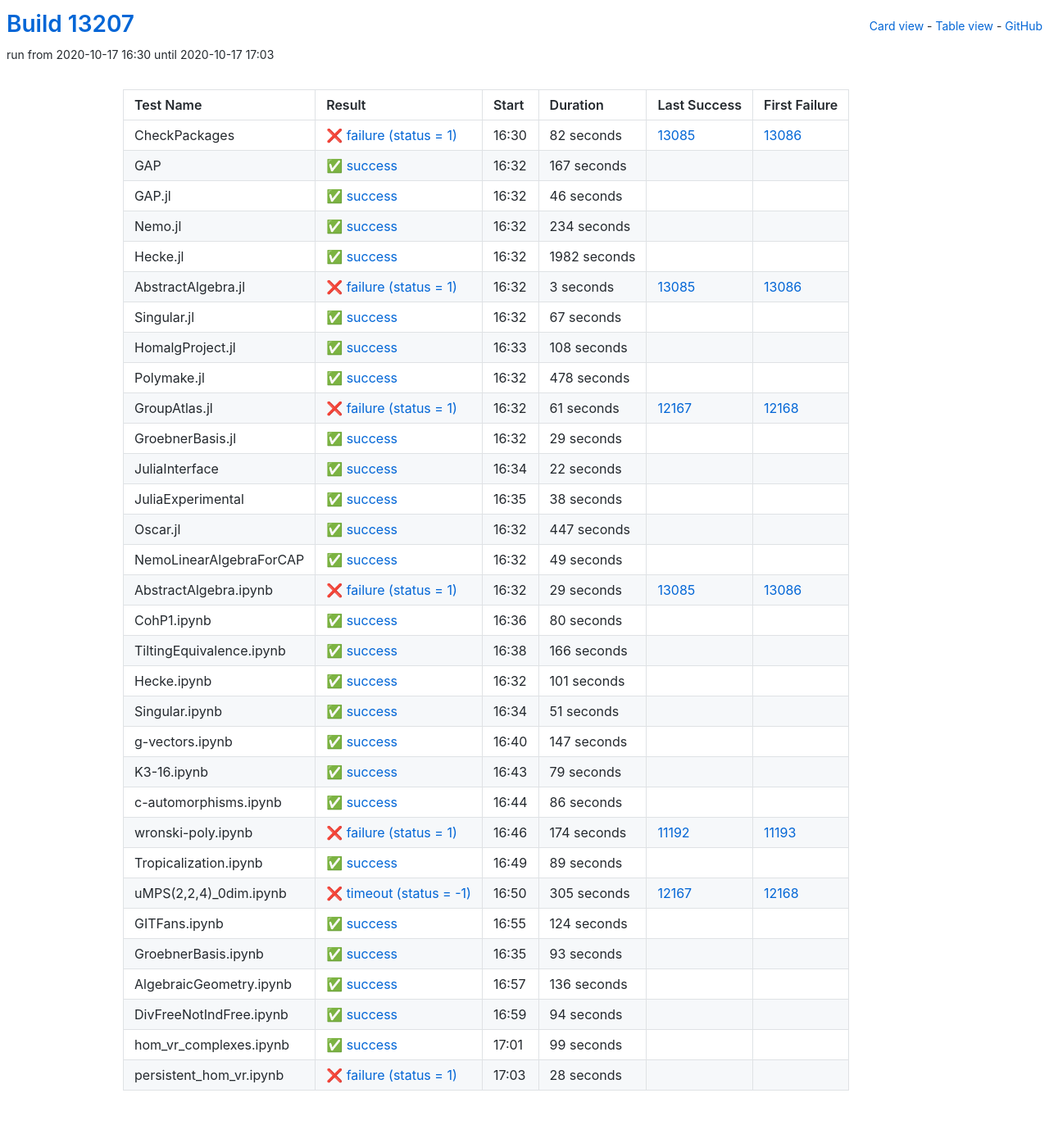
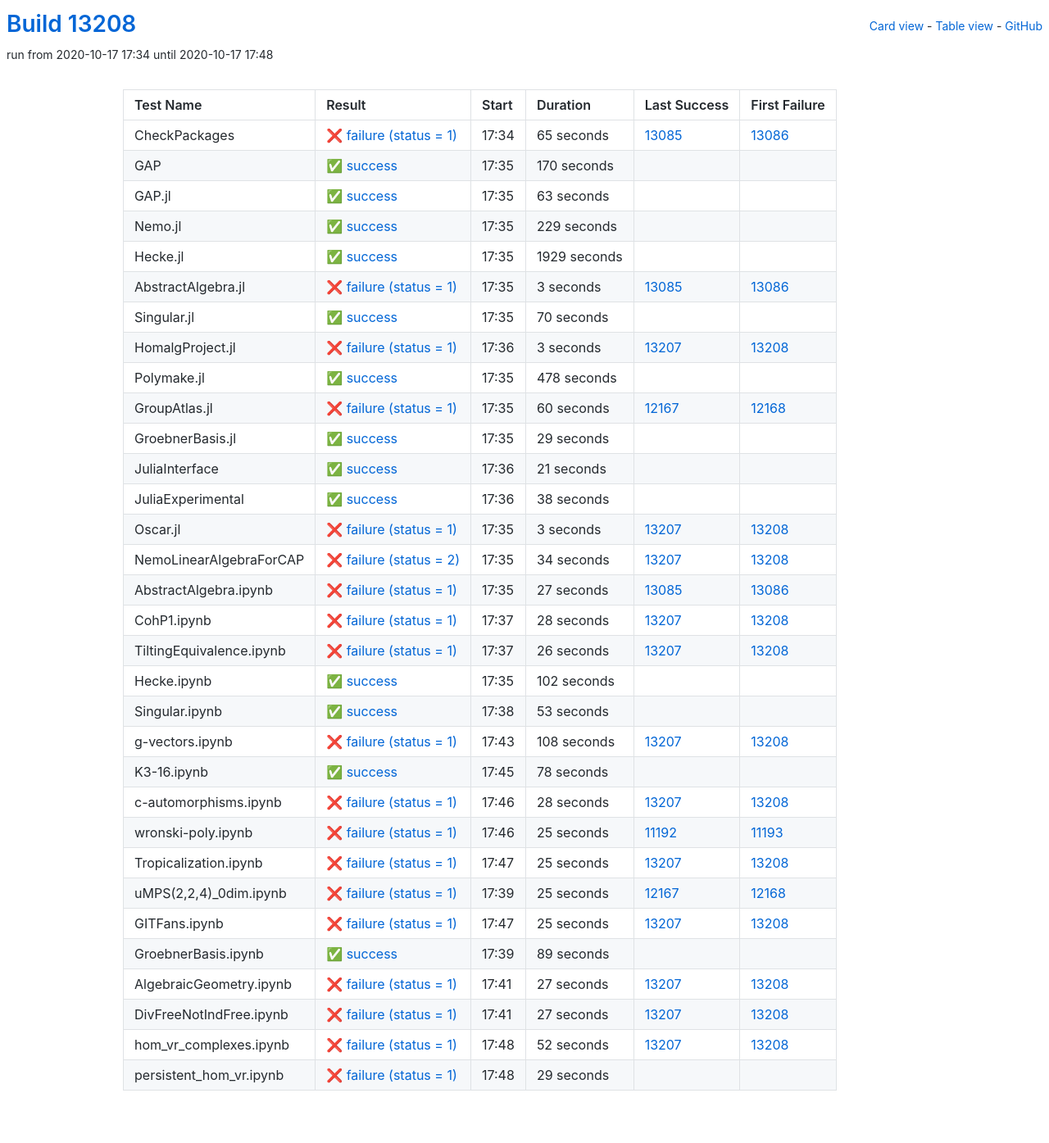
Before and after one commit to oscar-system/oscar-ci-status, a Jekyll site: the page built from table.html, in a window 1280 px wide. Shown: the whole page at 82% size. Built offline with Jekyll 4.4.1, drawn with Linux system fonts in a browser that asks for light colours.

Commit message:
Build #13208

```diff
--- a/_data/ci.yml
+++ b/_data/ci.yml
@@ -1,6 +1,6 @@
 ---
-build: 13207
-build_url: https://oscarci.mathematik.uni-kl.de/job/oscar/13207/
+build: 13208
+build_url: https://oscarci.mathematik.uni-kl.de/job/oscar/13208/
 job: oscar
 organization: oscar-system
 repo: oscar-ci-status
@@ -8,68 +8,68 @@
 tests:
 - name: CheckPackages
   id: checkpackages
-  log: https://oscarci.mathematik.uni-kl.de/job/oscar/13207/artifact/logs/build-13207/CheckPackages.log
-  start: 2020-10-17 16:30
+  log: https://oscarci.mathematik.uni-kl.de/job/oscar/13208/artifact/logs/build-13208/CheckPackages.log
+  start: 2020-10-17 17:34
   success: false
   exitcode: 1
   status: failure
-  duration: 82
+  duration: 65
   last_success: 13085
   last_success_url: https://oscarci.mathematik.uni-kl.de/job/oscar/13085/
   first_failure: 13086
   first_failure_url: https://oscarci.mathematik.uni-kl.de/job/oscar/13086/
 - name: GAP
   id: gap
-  log: https://oscarci.mathematik.uni-kl.de/job/oscar/13207/artifact/logs/build-13207/GAP.log
-  start: 2020-10-17 16:32
+  log: https://oscarci.mathematik.uni-kl.de/job/oscar/13208/artifact/logs/build-13208/GAP.log
+  start: 2020-10-17 17:35
   success: true
   exitcode: 0
   status: success
-  duration: 167
+  duration: 170
   last_success: false
   last_success_url:
   first_failure: false
   first_failure_url:
 - name: GAP.jl
   id: gap-jl
-  log: https://oscarci.mathematik.uni-kl.de/job/oscar/13207/artifact/logs/build-13207/GAP.jl.log
-  start: 2020-10-17 16:32
+  log: https://oscarci.mathematik.uni-kl.de/job/oscar/13208/artifact/logs/build-13208/GAP.jl.log
+  start: 2020-10-17 17:35
   success: true
   exitcode: 0
   status: success
-  duration: 46
+  duration: 63
   last_success: false
   last_success_url:
   first_failure: false
   first_failure_url:
 - name: Nemo.jl
   id: nemo-jl
-  log: https://oscarci.mathematik.uni-kl.de/job/oscar/13207/artifact/logs/build-13207/Nemo.jl.log
-  start: 2020-10-17 16:32
+  log: https://oscarci.mathematik.uni-kl.de/job/oscar/13208/artifact/logs/build-13208/Nemo.jl.log
+  start: 2020-10-17 17:35
   success: true
   exitcode: 0
   status: success
-  duration: 234
+  duration: 229
   last_success: false
   last_success_url:
   first_failure: false
   first_failure_url:
 - name: Hecke.jl
   id: hecke-jl
-  log: https://oscarci.mathematik.uni-kl.de/job/oscar/13207/artifact/logs/build-13207/Hecke.jl.log
-  start: 2020-10-17 16:32
+  log: https://oscarci.mathematik.uni-kl.de/job/oscar/13208/artifact/logs/build-13208/Hecke.jl.log
+  start: 2020-10-17 17:35
   success: true
   exitcode: 0
   status: success
-  duration: 1982
+  duration: 1929
   last_success: false
   last_success_url:
   first_failure: false
   first_failure_url:
 - name: AbstractAlgebra.jl
   id: abstractalgebra-jl
-  log: https://oscarci.mathematik.uni-kl.de/job/oscar/13207/artifact/logs/build-13207/AbstractAlgebra.jl.log
-  start: 2020-10-17 16:32
+  log: https://oscarci.mathematik.uni-kl.de/job/oscar/13208/artifact/logs/build-13208/AbstractAlgebra.jl.log
+  start: 2020-10-17 17:35
   success: false
   exitcode: 1
   status: failure
@@ -80,32 +80,32 @@
   first_failure_url: https://oscarci.mathematik.uni-kl.de/job/oscar/13086/
 - name: Singular.jl
   id: singular-jl
-  log: https://oscarci.mathematik.uni-kl.de/job/oscar/13207/artifact/logs/build-13207/Singular.jl.log
-  start: 2020-10-17 16:32
+  log: https://oscarci.mathematik.uni-kl.de/job/oscar/13208/artifact/logs/build-13208/Singular.jl.log
+  start: 2020-10-17 17:35
   success: true
   exitcode: 0
   status: success
-  duration: 67
+  duration: 70
   last_success: false
   last_success_url:
   first_failure: false
   first_failure_url:
 - name: HomalgProject.jl
   id: homalgproject-jl
-  log: https://oscarci.mathematik.uni-kl.de/job/oscar/13207/artifact/logs/build-13207/HomalgProject.jl.log
-  start: 2020-10-17 16:33
-  success: true
-  exitcode: 0
-  status: success
-  duration: 108
-  last_success: false
-  last_success_url:
-  first_failure: false
-  first_failure_url:
+  log: https://oscarci.mathematik.uni-kl.de/job/oscar/13208/artifact/logs/build-13208/HomalgProject.jl.log
+  start: 2020-10-17 17:36
+  success: false
+  exitcode: 1
+  status: failure
+  duration: 3
+  last_success: 13207
+  last_success_url: https://oscarci.mathematik.uni-kl.de/job/oscar/13207/
+  first_failure: 13208
+  first_failure_url: https://oscarci.mathematik.uni-kl.de/job/oscar/13208/
 - name: Polymake.jl
   id: polymake-jl
-  log: https://oscarci.mathematik.uni-kl.de/job/oscar/13207/artifact/logs/build-13207/Polymake.jl.log
-  start: 2020-10-17 16:32
+  log: https://oscarci.mathematik.uni-kl.de/job/oscar/13208/artifact/logs/build-13208/Polymake.jl.log
+  start: 2020-10-17 17:35
   success: true
   exitcode: 0
   status: success
@@ -116,20 +116,20 @@
   first_failure_url:
 - name: GroupAtlas.jl
   id: groupatlas-jl
-  log: https://oscarci.mathematik.uni-kl.de/job/oscar/13207/artifact/logs/build-13207/GroupAtlas.jl.log
-  start: 2020-10-17 16:32
+  log: https://oscarci.mathematik.uni-kl.de/job/oscar/13208/artifact/logs/build-13208/GroupAtlas.jl.log
+  start: 2020-10-17 17:35
   success: false
   exitcode: 1
   status: failure
-  duration: 61
+  duration: 60
   last_success: 12167
   last_success_url: https://oscarci.mathematik.uni-kl.de/job/oscar/12167/
   first_failure: 12168
   first_failure_url: https://oscarci.mathematik.uni-kl.de/job/oscar/12168/
 - name: GroebnerBasis.jl
   id: groebnerbasis-jl
-  log: https://oscarci.mathematik.uni-kl.de/job/oscar/13207/artifact/logs/build-13207/GroebnerBasis.jl.log
-  start: 2020-10-17 16:32
+  log: https://oscarci.mathematik.uni-kl.de/job/oscar/13208/artifact/logs/build-13208/GroebnerBasis.jl.log
+  start: 2020-10-17 17:35
   success: true
   exitcode: 0
   status: success
@@ -140,20 +140,20 @@
   first_failure_url:
 - name: JuliaInterface
   id: juliainterface
-  log: https://oscarci.mathematik.uni-kl.de/job/oscar/13207/artifact/logs/build-13207/JuliaInterface.log
-  start: 2020-10-17 16:34
+  log: https://oscarci.mathematik.uni-kl.de/job/oscar/13208/artifact/logs/build-13208/JuliaInterface.log
+  start: 2020-10-17 17:36
   success: true
   exitcode: 0
   status: success
-  duration: 22
+  duration: 21
   last_success: false
   last_success_url:
   first_failure: false
   first_failure_url:
 - name: JuliaExperimental
   id: juliaexperimental
-  log: https://oscarci.mathematik.uni-kl.de/job/oscar/13207/artifact/logs/build-13207/JuliaExperimental.log
-  start: 2020-10-17 16:35
+  log: https://oscarci.mathematik.uni-kl.de/job/oscar/13208/artifact/logs/build-13208/JuliaExperimental.log
+  start: 2020-10-17 17:36
   success: true
   exitcode: 0
   status: success
@@ -164,140 +164,176 @@
   first_failure_url:
 - name: Oscar.jl
   id: oscar-jl
-  log: https://oscarci.mathematik.uni-kl.de/job/oscar/13207/artifact/logs/build-13207/Oscar.jl.log
-  start: 2020-10-17 16:32
-  success: true
-  exitcode: 0
-  status: success
-  duration: 447
-  last_success: false
-  last_success_url:
-  first_failure: false
-  first_failure_url:
-- name: NemoLinearAlgebraForCAP
-  id: nemolinearalgebraforcap
-  log: https://oscarci.mathematik.uni-kl.de/job/oscar/13207/artifact/logs/build-13207/NemoLinearAlgebraForCAP.log
-  start: 2020-10-17 16:32
-  success: true
-  exitcode: 0
-  status: success
-  duration: 49
-  last_success: false
-  last_success_url:
-  first_failure: false
-  first_failure_url:
-- name: AbstractAlgebra.ipynb
-  id: abstractalgebra-ipynb
-  log: https://oscarci.mathematik.uni-kl.de/job/oscar/13207/artifact/logs/build-13207/AbstractAlgebra.ipynb.log
-  start: 2020-10-17 16:32
+  log: https://oscarci.mathematik.uni-kl.de/job/oscar/13208/artifact/logs/build-13208/Oscar.jl.log
+  start: 2020-10-17 17:35
   success: false
   exitcode: 1
   status: failure
-  duration: 29
+  duration: 3
+  last_success: 13207
+  last_success_url: https://oscarci.mathematik.uni-kl.de/job/oscar/13207/
+  first_failure: 13208
+  first_failure_url: https://oscarci.mathematik.uni-kl.de/job/oscar/13208/
+- name: NemoLinearAlgebraForCAP
+  id: nemolinearalgebraforcap
+  log: https://oscarci.mathematik.uni-kl.de/job/oscar/13208/artifact/logs/build-13208/NemoLinearAlgebraForCAP.log
+  start: 2020-10-17 17:35
+  success: false
+  exitcode: 2
+  status: failure
+  duration: 34
+  last_success: 13207
+  last_success_url: https://oscarci.mathematik.uni-kl.de/job/oscar/13207/
+  first_failure: 13208
+  first_failure_url: https://oscarci.mathematik.uni-kl.de/job/oscar/13208/
+- name: AbstractAlgebra.ipynb
+  id: abstractalgebra-ipynb
+  log: https://oscarci.mathematik.uni-kl.de/job/oscar/13208/artifact/logs/build-13208/AbstractAlgebra.ipynb.log
+  start: 2020-10-17 17:35
+  success: false
+  exitcode: 1
+  status: failure
+  duration: 27
   last_success: 13085
   last_success_url: https://oscarci.mathematik.uni-kl.de/job/oscar/13085/
   first_failure: 13086
   first_failure_url: https://oscarci.mathematik.uni-kl.de/job/oscar/13086/
 - name: CohP1.ipynb
   id: cohp1-ipynb
-  log: https://oscarci.mathematik.uni-kl.de/job/oscar/13207/artifact/logs/build-13207/CohP1.ipynb.log
-  start: 2020-10-17 16:36
+  log: https://oscarci.mathematik.uni-kl.de/job/oscar/13208/artifact/logs/build-13208/CohP1.ipynb.log
+  start: 2020-10-17 17:37
+  success: false
+  exitcode: 1
+  status: failure
+  duration: 28
+  last_success: 13207
+  last_success_url: https://oscarci.mathematik.uni-kl.de/job/oscar/13207/
+  first_failure: 13208
+  first_failure_url: https://oscarci.mathematik.uni-kl.de/job/oscar/13208/
+- name: TiltingEquivalence.ipynb
+  id: tiltingequivalence-ipynb
+  log: https://oscarci.mathematik.uni-kl.de/job/oscar/13208/artifact/logs/build-13208/TiltingEquivalence.ipynb.log
+  start: 2020-10-17 17:37
+  success: false
+  exitcode: 1
+  status: failure
+  duration: 26
+  last_success: 13207
+  last_success_url: https://oscarci.mathematik.uni-kl.de/job/oscar/13207/
+  first_failure: 13208
+  first_failure_url: https://oscarci.mathematik.uni-kl.de/job/oscar/13208/
+- name: Hecke.ipynb
+  id: hecke-ipynb
+  log: https://oscarci.mathematik.uni-kl.de/job/oscar/13208/artifact/logs/build-13208/Hecke.ipynb.log
+  start: 2020-10-17 17:35
   success: true
   exitcode: 0
   status: success
-  duration: 80
-  last_success: false
-  last_success_url:
-  first_failure: false
-  first_failure_url:
-- name: TiltingEquivalence.ipynb
-  id: tiltingequivalence-ipynb
-  log: https://oscarci.mathematik.uni-kl.de/job/oscar/13207/artifact/logs/build-13207/TiltingEquivalence.ipynb.log
-  start: 2020-10-17 16:38
-  success: true
-  exitcode: 0
-  status: success
-  duration: 166
-  last_success: false
-  last_success_url:
-  first_failure: false
-  first_failure_url:
-- name: Hecke.ipynb
-  id: hecke-ipynb
-  log: https://oscarci.mathematik.uni-kl.de/job/oscar/13207/artifact/logs/build-13207/Hecke.ipynb.log
-  start: 2020-10-17 16:32
-  success: true
-  exitcode: 0
-  status: success
-  duration: 101
+  duration: 102
   last_success: false
   last_success_url:
   first_failure: false
   first_failure_url:
 - name: Singular.ipynb
   id: singular-ipynb
-  log: https://oscarci.mathematik.uni-kl.de/job/oscar/13207/artifact/logs/build-13207/Singular.ipynb.log
-  start: 2020-10-17 16:34
+  log: https://oscarci.mathematik.uni-kl.de/job/oscar/13208/artifact/logs/build-13208/Singular.ipynb.log
+  start: 2020-10-17 17:38
   success: true
   exitcode: 0
   status: success
-  duration: 51
+  duration: 53
   last_success: false
   last_success_url:
   first_failure: false
   first_failure_url:
 - name: g-vectors.ipynb
   id: g-vectors-ipynb
-  log: https://oscarci.mathematik.uni-kl.de/job/oscar/13207/artifact/logs/build-13207/g-vectors.ipynb.log
-  start: 2020-10-17 16:40
+  log: https://oscarci.mathematik.uni-kl.de/job/oscar/13208/artifact/logs/build-13208/g-vectors.ipynb.log
+  start: 2020-10-17 17:43
+  success: false
+  exitcode: 1
+  status: failure
+  duration: 108
+  last_success: 13207
+  last_success_url: https://oscarci.mathematik.uni-kl.de/job/oscar/13207/
+  first_failure: 13208
+  first_failure_url: https://oscarci.mathematik.uni-kl.de/job/oscar/13208/
+- name: K3-16.ipynb
+  id: k3-16-ipynb
+  log: https://oscarci.mathematik.uni-kl.de/job/oscar/13208/artifact/logs/build-13208/K3-16.ipynb.log
+  start: 2020-10-17 17:45
   success: true
   exitcode: 0
   status: success
-  duration: 147
-  last_success: false
-  last_success_url:
-  first_failure: false
-  first_failure_url:
-- name: K3-16.ipynb
-  id: k3-16-ipynb
-  log: https://oscarci.mathematik.uni-kl.de/job/oscar/13207/artifact/logs/build-13207/K3-16.ipynb.log
-  start: 2020-10-17 16:43
-  success: true
-  exitcode: 0
-  status: success
-  duration: 79
+  duration: 78
   last_success: false
   last_success_url:
   first_failure: false
   first_failure_url:
 - name: c-automorphisms.ipynb
   id: c-automorphisms-ipynb
-  log: https://oscarci.mathematik.uni-kl.de/job/oscar/13207/artifact/logs/build-13207/c-automorphisms.ipynb.log
-  start: 2020-10-17 16:44
-  success: true
-  exitcode: 0
-  status: success
-  duration: 86
-  last_success: false
-  last_success_url:
-  first_failure: false
-  first_failure_url:
-- name: wronski-poly.ipynb
-  id: wronski-poly-ipynb
-  log: https://oscarci.mathematik.uni-kl.de/job/oscar/13207/artifact/logs/build-13207/wronski-poly.ipynb.log
-  start: 2020-10-17 16:46
+  log: https://oscarci.mathematik.uni-kl.de/job/oscar/13208/artifact/logs/build-13208/c-automorphisms.ipynb.log
+  start: 2020-10-17 17:46
   success: false
   exitcode: 1
   status: failure
-  duration: 174
+  duration: 28
+  last_success: 13207
+  last_success_url: https://oscarci.mathematik.uni-kl.de/job/oscar/13207/
+  first_failure: 13208
+  first_failure_url: https://oscarci.mathematik.uni-kl.de/job/oscar/13208/
+- name: wronski-poly.ipynb
+  id: wronski-poly-ipynb
+  log: https://oscarci.mathematik.uni-kl.de/job/oscar/13208/artifact/logs/build-13208/wronski-poly.ipynb.log
+  start: 2020-10-17 17:46
+  success: false
+  exitcode: 1
+  status: failure
+  duration: 25
   last_success: 11192
   last_success_url: https://oscarci.mathematik.uni-kl.de/job/oscar/11192/
   first_failure: 11193
   first_failure_url: https://oscarci.mathematik.uni-kl.de/job/oscar/11193/
 - name: Tropicalization.ipynb
   id: tropicalization-ipynb
-  log: https://oscarci.mathematik.uni-kl.de/job/oscar/13207/artifact/logs/build-13207/Tropicalization.ipynb.log
-  start: 2020-10-17 16:49
+  log: https://oscarci.mathematik.uni-kl.de/job/oscar/13208/artifact/logs/build-13208/Tropicalization.ipynb.log
+  start: 2020-10-17 17:47
+  success: false
+  exitcode: 1
+  status: failure
+  duration: 25
+  last_success: 13207
+  last_success_url: https://oscarci.mathematik.uni-kl.de/job/oscar/13207/
+  first_failure: 13208
+  first_failure_url: https://oscarci.mathematik.uni-kl.de/job/oscar/13208/
+- name: uMPS(2,2,4)_0dim.ipynb
+  id: umps-2-2-4-0dim-ipynb
+  log: https://oscarci.mathematik.uni-kl.de/job/oscar/13208/artifact/logs/build-13208/uMPS-2-2-4-_0dim.ipynb.log
+  start: 2020-10-17 17:39
+  success: false
+  exitcode: 1
+  status: failure
+  duration: 25
+  last_success: 12167
+  last_success_url: https://oscarci.mathematik.uni-kl.de/job/oscar/12167/
+  first_failure: 12168
+  first_failure_url: https://oscarci.mathematik.uni-kl.de/job/oscar/12168/
+- name: GITFans.ipynb
+  id: gitfans-ipynb
+  log: https://oscarci.mathematik.uni-kl.de/job/oscar/13208/artifact/logs/build-13208/GITFans.ipynb.log
+  start: 2020-10-17 17:47
+  success: false
+  exitcode: 1
+  status: failure
+  duration: 25
+  last_success: 13207
+  last_success_url: https://oscarci.mathematik.uni-kl.de/job/oscar/13207/
+  first_failure: 13208
+  first_failure_url: https://oscarci.mathematik.uni-kl.de/job/oscar/13208/
+- name: GroebnerBasis.ipynb
+  id: groebnerbasis-ipynb
+  log: https://oscarci.mathematik.uni-kl.de/job/oscar/13208/artifact/logs/build-13208/GroebnerBasis.ipynb.log
+  start: 2020-10-17 17:39
   success: true
   exitcode: 0
   status: success
@@ -306,87 +342,51 @@
   last_success_url:
   first_failure: false
   first_failure_url:
-- name: uMPS(2,2,4)_0dim.ipynb
-  id: umps-2-2-4-0dim-ipynb
-  log: https://oscarci.mathematik.uni-kl.de/job/oscar/13207/artifact/logs/build-13207/uMPS-2-2-4-_0dim.ipynb.log
-  start: 2020-10-17 16:50
+- name: AlgebraicGeometry.ipynb
+  id: algebraicgeometry-ipynb
+  log: https://oscarci.mathematik.uni-kl.de/job/oscar/13208/artifact/logs/build-13208/AlgebraicGeometry.ipynb.log
+  start: 2020-10-17 17:41
   success: false
-  exitcode: -1
-  status: timeout
-  duration: 305
-  last_success: 12167
-  last_success_url: https://oscarci.mathematik.uni-kl.de/job/oscar/12167/
-  first_failure: 12168
-  first_failure_url: https://oscarci.mathematik.uni-kl.de/job/oscar/12168/
-- name: GITFans.ipynb
-  id: gitfans-ipynb
-  log: https://oscarci.mathematik.uni-kl.de/job/oscar/13207/artifact/logs/build-13207/GITFans.ipynb.log
-  start: 2020-10-17 16:55
-  success: true
-  exitcode: 0
-  status: success
-  duration: 124
+  exitcode: 1
+  status: failure
+  duration: 27
+  last_success: 13207
+  last_success_url: https://oscarci.mathematik.uni-kl.de/job/oscar/13207/
+  first_failure: 13208
+  first_failure_url: https://oscarci.mathematik.uni-kl.de/job/oscar/13208/
+- name: DivFreeNotIndFree.ipynb
+  id: divfreenotindfree-ipynb
+  log: https://oscarci.mathematik.uni-kl.de/job/oscar/13208/artifact/logs/build-13208/DivFreeNotIndFree.ipynb.log
+  start: 2020-10-17 17:41
+  success: false
+  exitcode: 1
+  status: failure
+  duration: 27
+  last_success: 13207
+  last_success_url: https://oscarci.mathematik.uni-kl.de/job/oscar/13207/
+  first_failure: 13208
+  first_failure_url: https://oscarci.mathematik.uni-kl.de/job/oscar/13208/
+- name: hom_vr_complexes.ipynb
+  id: hom-vr-complexes-ipynb
+  log: https://oscarci.mathematik.uni-kl.de/job/oscar/13208/artifact/logs/build-13208/hom_vr_complexes.ipynb.log
+  start: 2020-10-17 17:48
+  success: false
+  exitcode: 1
+  status: failure
+  duration: 52
+  last_success: 13207
+  last_success_url: https://oscarci.mathematik.uni-kl.de/job/oscar/13207/
+  first_failure: 13208
+  first_failure_url: https://oscarci.mathematik.uni-kl.de/job/oscar/13208/
+- name: persistent_hom_vr.ipynb
+  id: persistent-hom-vr-ipynb
+  log: https://oscarci.mathematik.uni-kl.de/job/oscar/13208/artifact/logs/build-13208/persistent_hom_vr.ipynb.log
+  start: 2020-10-17 17:48
+  success: false
+  exitcode: 1
+  status: failure
+  duration: 29
   last_success: false
   last_success_url:
   first_failure: false
   first_failure_url:
-- name: GroebnerBasis.ipynb
-  id: groebnerbasis-ipynb
-  log: https://oscarci.mathematik.uni-kl.de/job/oscar/13207/artifact/logs/build-13207/GroebnerBasis.ipynb.log
-  start: 2020-10-17 16:35
-  success: true
-  exitcode: 0
-  status: success
-  duration: 93
-  last_success: false
-  last_success_url:
-  first_failure: false
-  first_failure_url:
-- name: AlgebraicGeometry.ipynb
-  id: algebraicgeometry-ipynb
-  log: https://oscarci.mathematik.uni-kl.de/job/oscar/13207/artifact/logs/build-13207/AlgebraicGeometry.ipynb.log
-  start: 2020-10-17 16:57
-  success: true
-  exitcode: 0
-  status: success
-  duration: 136
-  last_success: false
-  last_success_url:
-  first_failure: false
-  first_failure_url:
-- name: DivFreeNotIndFree.ipynb
-  id: divfreenotindfree-ipynb
-  log: https://oscarci.mathematik.uni-kl.de/job/oscar/13207/artifact/logs/build-13207/DivFreeNotIndFree.ipynb.log
-  start: 2020-10-17 16:59
-  success: true
-  exitcode: 0
-  status: success
-  duration: 94
-  last_success: false
-  last_success_url:
-  first_failure: false
-  first_failure_url:
-- name: hom_vr_complexes.ipynb
-  id: hom-vr-complexes-ipynb
-  log: https://oscarci.mathematik.uni-kl.de/job/oscar/13207/artifact/logs/build-13207/hom_vr_complexes.ipynb.log
-  start: 2020-10-17 17:01
-  success: true
-  exitcode: 0
-  status: success
-  duration: 99
-  last_success: false
-  last_success_url:
-  first_failure: false
-  first_failure_url:
-- name: persistent_hom_vr.ipynb
-  id: persistent-hom-vr-ipynb
-  log: https://oscarci.mathematik.uni-kl.de/job/oscar/13207/artifact/logs/build-13207/persistent_hom_vr.ipynb.log
-  start: 2020-10-17 17:03
-  success: false
-  exitcode: 1
-  status: failure
-  duration: 28
-  last_success: false
-  last_success_url:
-  first_failure: false
-  first_failure_url:
```
Also changed, not shown: README.md.
